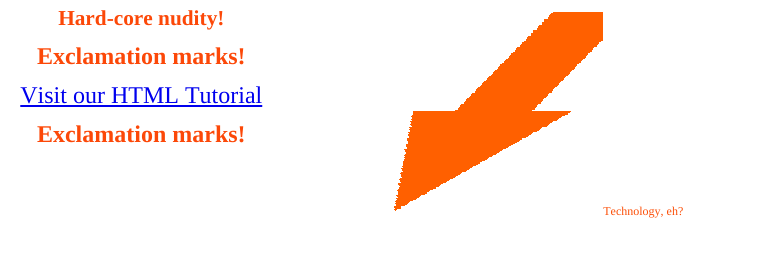
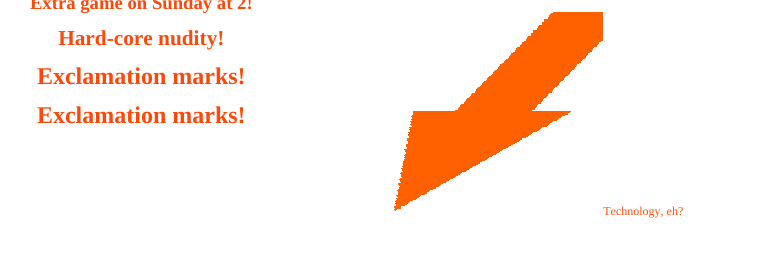
Before and after one commit to jimken123/hprfc, a plain HTML site: page index.html in a window 1280 px wide. Shown: the part 445-702 px from the top of the page, without its empty margins (0-779 px from the left). Drawn offline with Linux system fonts and the light colour scheme.

Commit message:
Update index.html

```diff
--- a/index.html
+++ b/index.html
@@ -43,7 +43,6 @@
         <p class="p4"><span class="s1"><b>Extra game on Sunday at 2!</b></span></p>
         <p class="p5"><span class="s1"><b>Hard-core nudity!</b></span></p>
         <p class="p6"><span class="s1"><b>Exclamation marks!</b></span></p>
-        <p class="p6"><span class="s1"><a href="https://www.w3schools.com/html/" title="Go to W3Schools HTML section">Visit our HTML Tutorial</a></span></p>
         <p class="p6"><span class="s1"><b>Exclamation marks!</b></span></p>
       </td>
       <td valign="top" class="td3">
```
